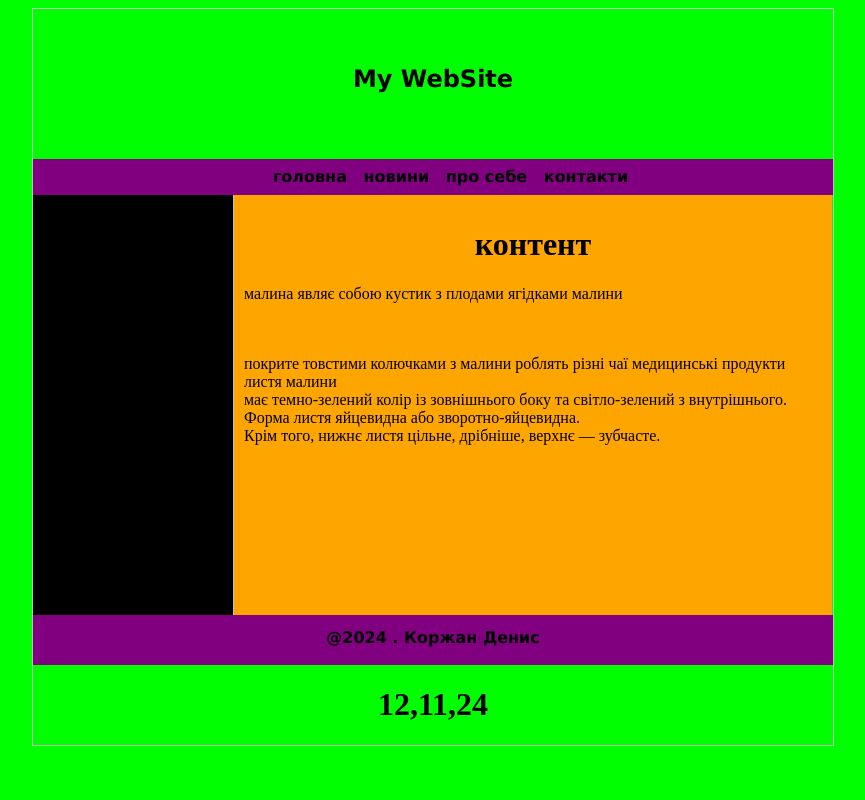
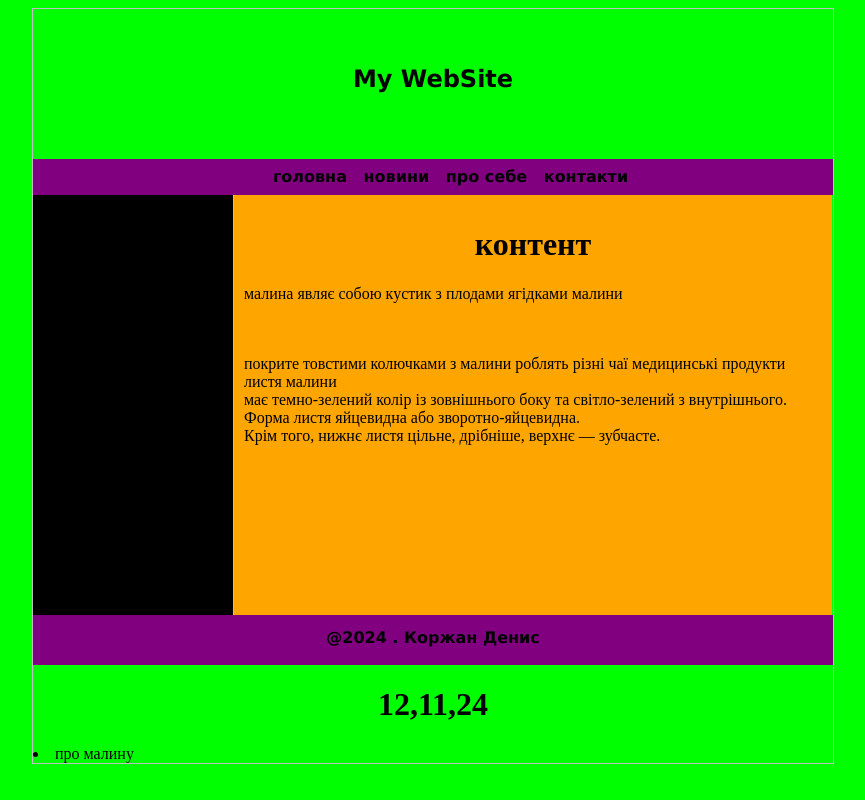
Before and after one commit to nebebeh/sashasapomidori, a plain HTML site: page index.html in a window 1280 px wide. Shown: the whole page, without its empty margins (207-1072 px from the left). Drawn offline with Linux system fonts and the light colour scheme.

Commit message:
Update index.html

```diff
--- a/index.html
+++ b/index.html
@@ -36,5 +36,6 @@
 Крім того, нижнє листя цільне, дрібніше, верхнє — зубчасте.</p></div>
 <div class="footer">@2024 . Коржан Денис </div>
 <h1>12,11,24</h1>
+<li>про малину</li>
 </body>
 </html>
```
